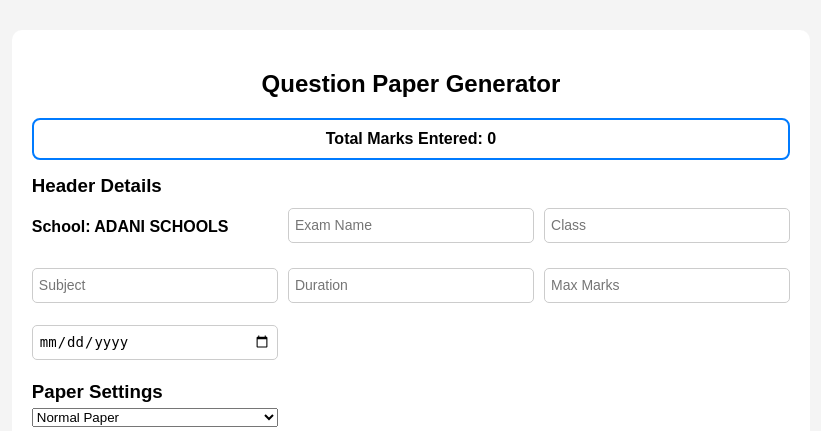
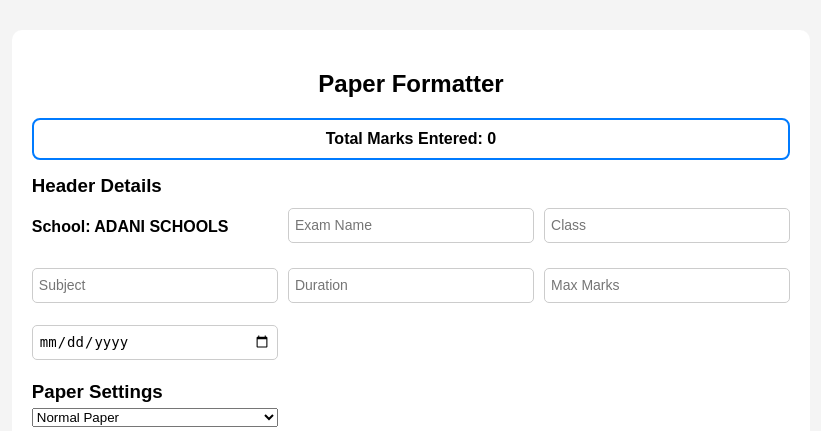
Before and after one commit to Dipeshkumar-Dubey/FormatMyPaper, a Flask app: page / in a window 1280 px wide. Shown: the top 431 px of the page, without its empty margins (229-1050 px from the left). Run offline with Flask 3, Linux system fonts and the light colour scheme.

Commit message:
index.html

```diff
--- a/templates/index.html
+++ b/templates/index.html
@@ -497,7 +497,7 @@ document.addEventListener("input", function(e) {
 <body style="position:relative;">
 
 <div class="container">
-    <h2>Question Paper Generator</h2>
+    <h2>Paper Formatter</h2>
 
     <form method="POST" enctype="multipart/form-data">
 
```
